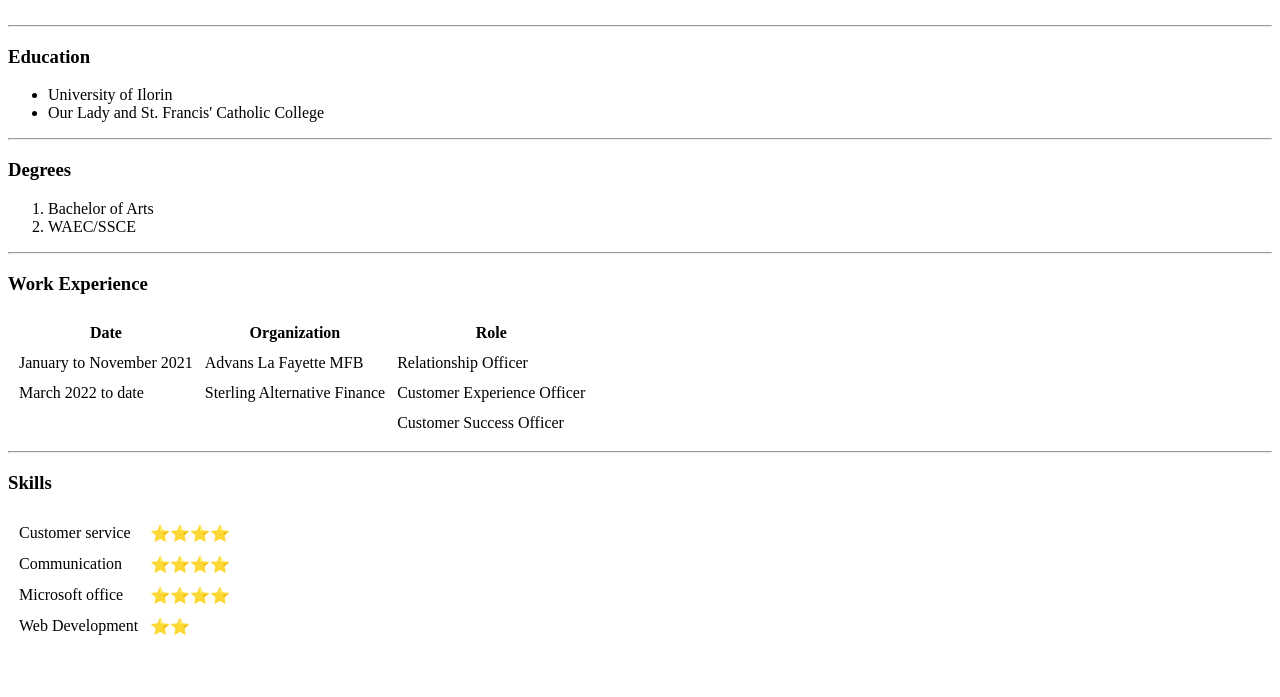
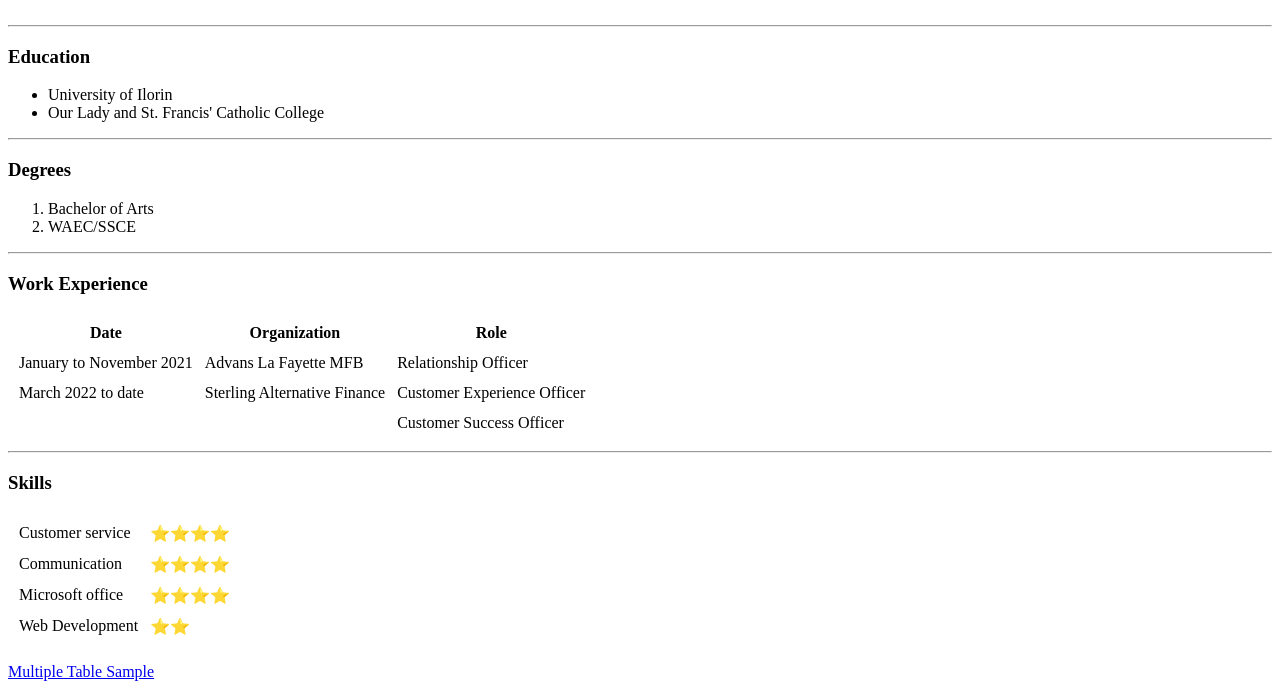
Before and after one commit to Eyilz/cv, a plain HTML site: page index.html in a window 1280 px wide. Shown: the part 333-1030 px from the top of the page. Before the commit the page ends 988 px from the top, so only its background shows below. Drawn offline with Linux system fonts and the light colour scheme.

Commit message:
added multiple table link

```diff
--- a/index.html
+++ b/index.html
@@ -73,5 +73,6 @@
           <td>⭐⭐</td>
         </tr>
       </table>
+    <p><a href="multiple tables in one row table.html">Multiple Table Sample</a></p>
   </body>
 </html>
```
